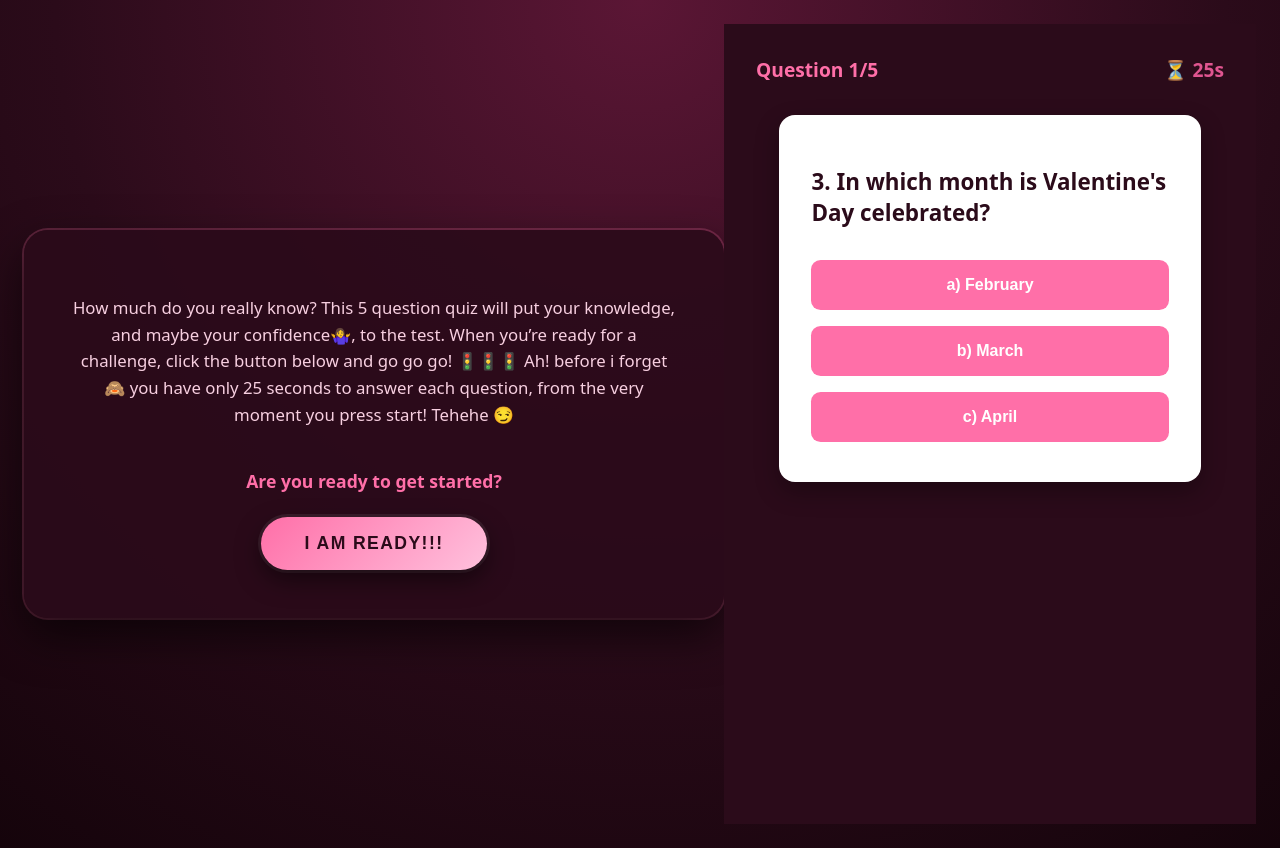
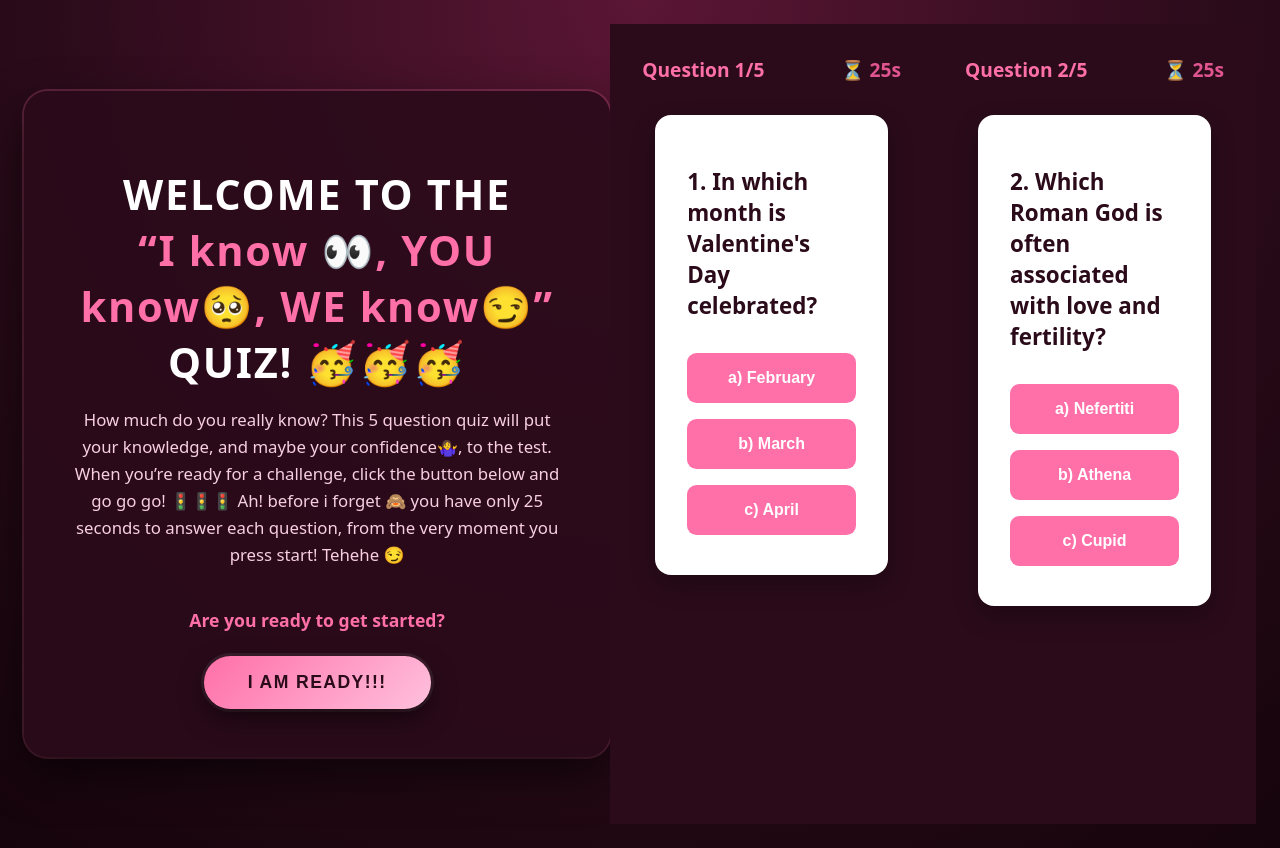
Before and after one commit to FavourU/Software-Development-1, a plain HTML site: page index.html in a window 1280 px wide. Drawn offline with Linux system fonts and the light colour scheme.

Commit message:
Update index.html

```diff
--- a/index.html
+++ b/index.html
@@ -9,7 +9,7 @@
 </head>
 <body>
   <main class="container" role="main" aria-labelledby="quiz-title">
-    <h1 id="quiz-title" class="title hidden">
+    <h1 id="quiz-title" class="title">
       WELCOME TO THE <br>
       <span style="color: var(--accent); font-weight: 800;">
         “I know 👀, YOU know🥺, WE know😏”
@@ -32,7 +32,7 @@
   </main>
 
   <!-- QUESTION 1 SCREEN -->
-  <div id="question1-screen" class="question-screen">
+  <div id="question1-screen" class="question-screen hidden">
 
     <div class="question-header">
       <span class="question-number">Question 1/5</span>
@@ -41,7 +41,7 @@
 
     <div class="question-card">
       <h2 class="question-text">
-        3. In which month is Valentine's Day celebrated?
+        1. In which month is Valentine's Day celebrated?
       </h2>
 
       <button class="answer-option">a) February</button>
@@ -49,5 +49,26 @@
       <button class="answer-option">c) April</button>
     </div>
   </div>
+
+  <!-- QUESTION 2 SCREEN -->
+<div id="question2-screen" class="question-screen">
+
+  <div class="question-header">
+    <span class="question-number">Question 2/5</span>
+    <span class="timer">⏳ 25s</span>
+  </div>
+
+  <div class="question-card">
+    <h2 class="question-text">
+      2. Which Roman God is often associated with love and fertility?
+    </h2>
+
+    <button class="answer-option">a) Nefertiti</button>
+    <button class="answer-option">b) Athena</button>
+    <button class="answer-option">c) Cupid</button>
+  </div>
+
+</div>
+
 </body>
 </html>
```
